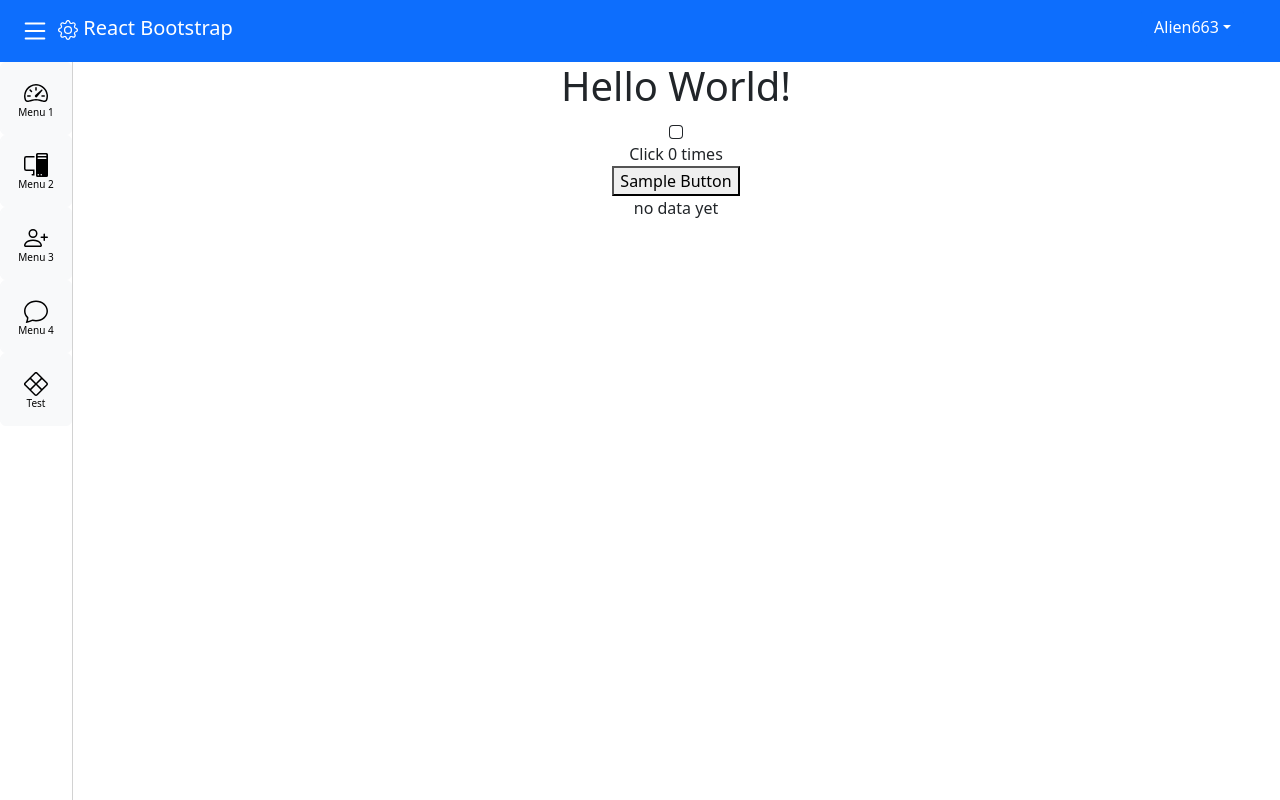
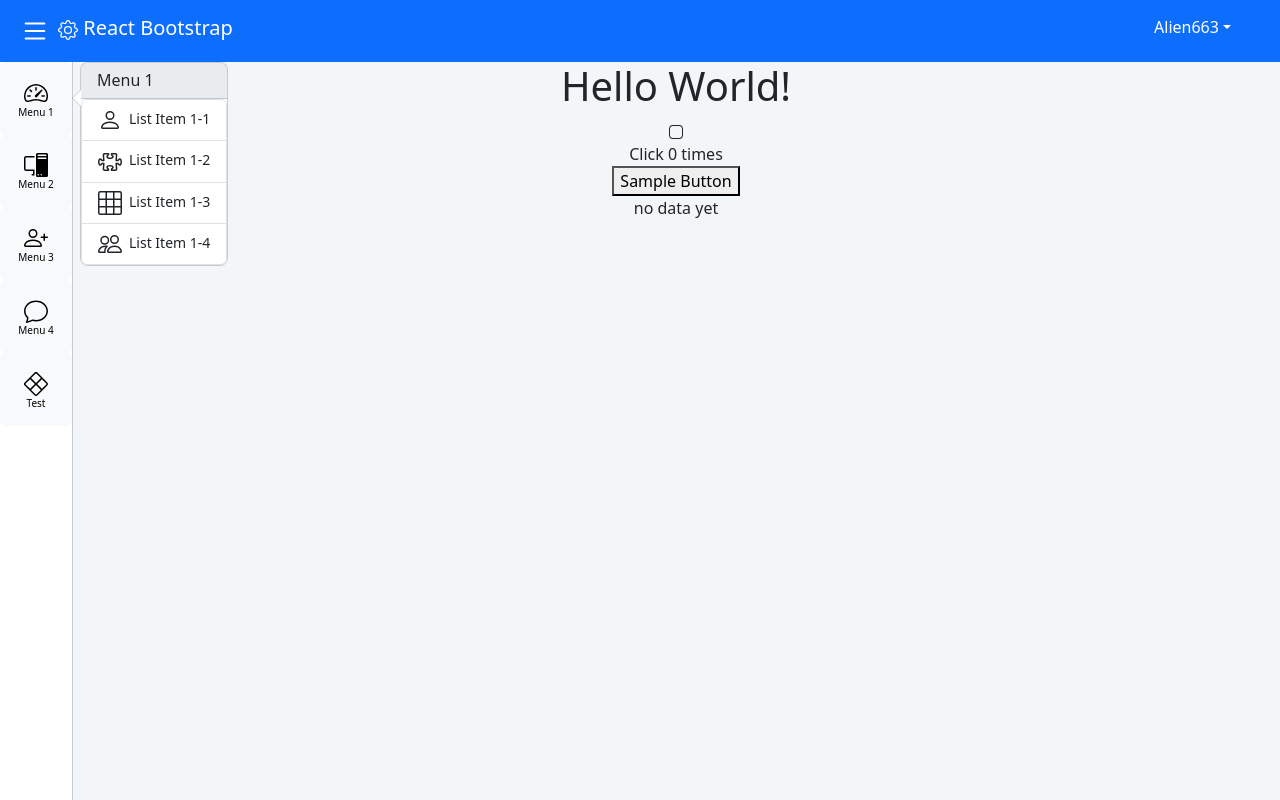
Before and after one commit to Alien663/React, a React (Create React App) app: page /sample in a window 1280 px wide. Both pictures are taken after a click on the button "Menu 1". Built offline with nearby package versions, Linux system fonts and the light colour scheme.

Commit message:
perf:Optimize Sturcture of Sidebar

```diff
--- a/src/Component/Bar/AppBar.jsx
+++ b/src/Component/Bar/AppBar.jsx
@@ -11,14 +11,7 @@ function AppBar(props) {
   return (
     <>
       <Navbar className='App-Bar' bg="primary" data-bs-theme="dark" fixed='top' expand="lg" >
-        <div id="app-bar-background" style={{
-          zIndex: -1,
-          height: "62px",
-          opacity: 1,
-          position: "absolute",
-          width: "100%",
-          background: "while",
-        }}></div>
+        <div id="app-bar-background" className='app-bar-background'></div>
         <Container as="div" className='app-bar-container' fluid={true}>
           <Row style={{width: "100%"}}>
             <Col md={4}>
--- /dev/null
+++ b/src/Component/Bar/FullBody.jsx
@@ -0,0 +1,42 @@
+import React from 'react'
+import Offcanvas from 'react-bootstrap/Offcanvas';
+import { ListGroup } from 'react-bootstrap'
+import { Link } from 'react-router-dom';
+import MyIcon from '../MyIcon';
+
+const FullBody = ({ data }) => {
+  return (
+    <>
+      {
+        data.map(row => (
+          <div>
+            <div style={{ padding: "12px" }}>
+              <Offcanvas.Title>
+                <span>{row.Name}</span>
+              </Offcanvas.Title>
+              <Offcanvas.Body>
+                {
+                  row.Children.map(child => (
+                    <ListGroup.Item
+                      as={Link}
+                      key={child.Label}
+                      action
+                      to={child.Link}
+                    >
+                      <MyIcon iconName={child.Icon} size={24} />
+                      <span style={{ marginLeft: "7px" }}>{child.Label}</span>
+                    </ListGroup.Item>
+                  )
+                  )
+                }
+              </Offcanvas.Body>
+            </div>
+            <hr />
+          </div>
+        ))
+      }
+    </>
+  )
+}
+
+export default FullBody
--- a/src/Component/Bar/HoveralblePopover.jsx
+++ b/src/Component/Bar/IconBody.jsx
@@ -7,20 +7,24 @@ import MyIcon from '../MyIcon';
 
 import '../../Style/Bar.css'
 
-const HoverablePopover = (props) => {
-  const { titleName, listitems, iconName } = props
-  const [show, setShow] = useState(false)
+const HoverPopover = ({ titleName, listitems, iconName }) => {
+  const [hoverShow, setHoverShow] = useState(false)
+  const [clickShow, setClickShow] = useState(false)
+
+  const handleMouseClick = () => {
+    setClickShow(!clickShow)
+  }
 
   const handleMouseEnter = () => {
-    setShow(true)
+    setHoverShow(true)
   }
   const handleMouseLeave = () => {
-    setShow(false)
+    setHoverShow(false)
   }
 
   return (
     <OverlayTrigger
-      show={show}
+      show={hoverShow || clickShow}
       placement="right-start"
       delay={350}
       style={{
@@ -33,8 +37,8 @@ const HoverablePopover = (props) => {
           <Popover.Body bsPrefix='no'>
             <ListGroup>
               {
-                listitems.map(item => {
-                  return <ListGroup.Item
+                listitems.map(item => (
+                  <ListGroup.Item
                     as={Link}
                     key={item.Label}
                     action
@@ -43,7 +47,7 @@ const HoverablePopover = (props) => {
                     <MyIcon iconName={item.Icon} size={24} />
                     <span style={{ marginLeft: "7px" }}>{item.Label}</span>
                   </ListGroup.Item>
-                })
+                ))
               }
             </ListGroup>
           </Popover.Body>
@@ -53,6 +57,7 @@ const HoverablePopover = (props) => {
         <Button
           onMouseEnter={handleMouseEnter}
           onMouseLeave={handleMouseLeave}
+          onClick={handleMouseClick}
           variant="light"
           className="align-items-center"
           style={{
@@ -69,4 +74,23 @@ const HoverablePopover = (props) => {
     </OverlayTrigger>
   )
 }
-export default HoverablePopover
+
+const IconBody = ({ data }) => {
+  return (
+    <>
+      {
+        data.map(item => {
+          return <HoverPopover
+            key={item.Name}
+            titleName={item.Name}
+            listitems={item.Children}
+            iconName={item.Icon}
+          >
+          </HoverPopover>
+        })
+      }
+    </>
+  )
+}
+
+export default IconBody
--- a/src/Component/Bar/LeftSidebar.jsx
+++ b/src/Component/Bar/LeftSidebar.jsx
@@ -1,50 +1,7 @@
 import Offcanvas from 'react-bootstrap/Offcanvas';
-import { Accordion, Dropdown, ListGroup } from 'react-bootstrap'
-import { Link } from 'react-router-dom';
-import HoverablePopover from './HoveralblePopover';
-import MyIcon from '../MyIcon';
-
-const AccordionBody = ({ data }) => {
-  return (
-    <>
-      {
-        data.map(row => (
-          <>
-            <Offcanvas.Title>{row.Name}</Offcanvas.Title>
-            <Offcanvas.Body>
-              {
-                row.Children.map(child => (
-                  <ListGroup.Item as={Link} key={child.Label} action to={child.Link}>
-                    <MyIcon iconName={child.Icon} size={24} style={{ paddingLeft: "15px" }} />
-                    <span style={{marginLeft: "7px"}}>{child.Label}</span>
-                  </ListGroup.Item>
-                )
-                )
-              }
-            </Offcanvas.Body>
-            <hr />
-          </>
-        ))
-      }
-    </>
-  )
-}
-
-const IconBody = ({ data }) => {
-  return <>
-    {
-      data.map(item => {
-        return <HoverablePopover
-          key={item.Name}
-          titleName={item.Name}
-          listitems={item.Children}
-          iconName={item.Icon}
-        >
-        </HoverablePopover>
-      })
-    }
-  </>
-}
+import IconBody from './IconBody';
+import FullBody from './FullBody';
+import '../../Style/Bar.css'
 
 const LeftSideBar = (props) => {
   const { show, handleShow, data } = props
@@ -65,7 +22,7 @@ const LeftSideBar = (props) => {
       <div style={{ minHeight: "62px" }}></div>
       <Offcanvas.Body bsPrefix='no'>
         {
-          show ? <AccordionBody data={data} /> : <IconBody data={data} />
+          show ? <FullBody data={data} /> : <IconBody data={data}/>
         }
       </Offcanvas.Body>
     </Offcanvas>
--- a/src/Page/App.jsx
+++ b/src/Page/App.jsx
@@ -104,7 +104,7 @@ function App() {
         handleShow={handleShowSideBar}
         data={nestedListData}
       ></LeftSideBar>
-      <div className={isSidebarCollasped ? "Router-OpenList" : "Router-CloseList"}>
+      <div className={`main-body ${isSidebarCollasped ? "Router-OpenList" : "Router-CloseList"}`}>
         <MyRouting></MyRouting>
       </div>
     </div>
--- a/src/Page/Main.jsx
+++ b/src/Page/Main.jsx
@@ -2,8 +2,8 @@ import React from "react";
 import logo from '../logo.svg';
 
 const Main = () => {
-    return <div className="App">
-    <header className="App-header">
+  return (
+    <div className="App-header">
       <img src={logo} className="App-logo" alt="logo" />
       <p>
         Edit <code>src/App.js</code> and save to reload.
@@ -21,8 +21,8 @@ const Main = () => {
         rel="noopener noreferrer">
         Sample Page
       </a>
-    </header>
-  </div>
+    </div>
+  )
 }
 
 export default Main
--- a/src/Style/App.css
+++ b/src/Style/App.css
@@ -18,7 +18,6 @@
 
 .App-header {
   background-color: #282c34;
-  min-height: 100vh;
   display: flex;
   flex-direction: column;
   align-items: center;
@@ -40,12 +39,24 @@
   }
 }
 
+.main-body{
+  margin-top: var(--app-bar-height);
+  background-color: #F3F6F9;
+  min-height: calc(100vh - var(--app-bar-height));
+}
+
 .Router-OpenList{
   margin-left: var(--app-draw-width);
-  margin-top: var(--app-bar-height);
 }
 
 .Router-CloseList{
   margin-left: var(--app-draw-collaspe-width);
-  margin-top: var(--app-bar-height);
 }
+
+.app-bar-background{
+  z-index: -1;
+  height: 62px;
+  opacity: 1;
+  position: absolute;
+  width: 100%;
+}
--- a/src/Style/Bar.css
+++ b/src/Style/Bar.css
@@ -20,3 +20,20 @@
     font-size: 10px;
     display: block;
 }
+
+.app-sidebar{
+    --bs-offcanvas-transition: transform 0s;
+    --bs-offcanvas-zindex: 1000;
+    --bs-offcanvas-width: show ? "240px" : "73px";
+    font-size: 15px;
+
+}
+
+.app-sidebar-open{
+    --bs-offcanvas-width: 240px;
+    overflow-y: auto;
+}
+
+.app-sidebar-collapse{
+    --bs-offcanvas-width: 73px
+}
```
